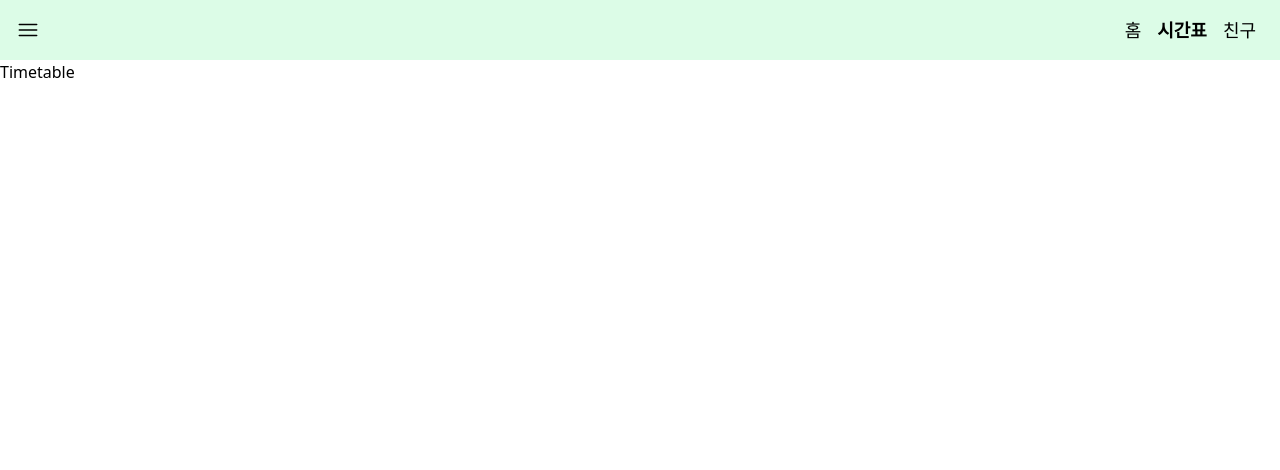
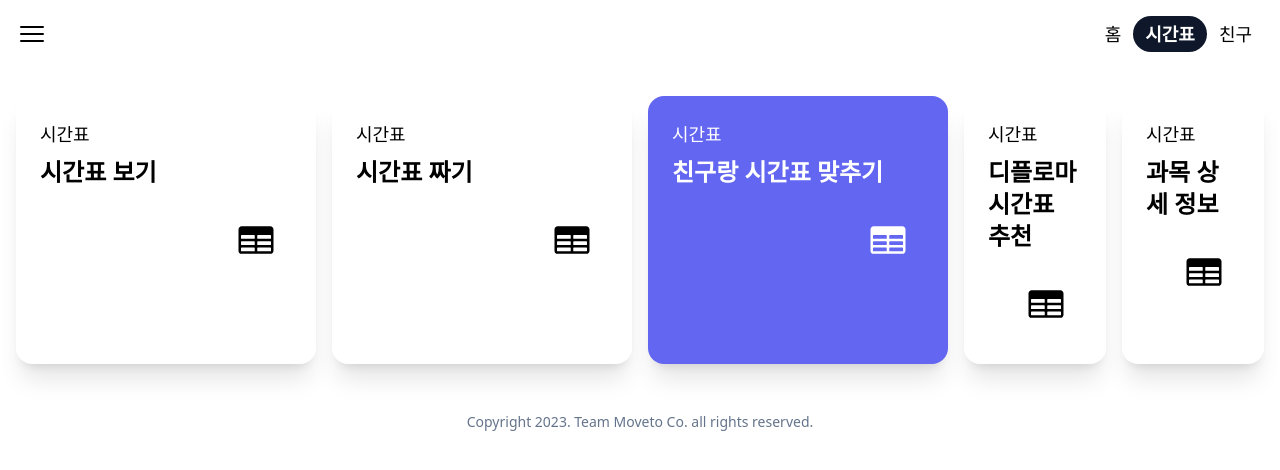
Before and after one commit to jhyunwoo/timble, a Next.js app: page /timetable in a window 1280 px wide. Shown: the top 470 px of the page. Built offline with nearby package versions, Linux system fonts and the light colour scheme.

Commit message:
almost finish home, timetable, friends UI

```diff
--- /dev/null
+++ b/components/Footer.js
@@ -0,0 +1,13 @@
+export default function Footer() {
+  return (
+    <div
+      className={
+        "flex justify-center items-center p-4 mt-4 w-full bottom-0 relative"
+      }
+    >
+      <div className={"text-slate-500 text-sm "}>
+        Copyright 2023. Team Moveto Co. all rights reserved.
+      </div>
+    </div>
+  )
+}
--- a/components/HeadBar.js
+++ b/components/HeadBar.js
@@ -1,30 +1,22 @@
 import Link from "next/link"
 import { useState } from "react"
+import { Bars3Icon, XMarkIcon } from "@heroicons/react/24/solid"
 
 export default function HeadBar(props) {
   const [menu, setMenu] = useState(false)
   return (
-    <div className={"bg-green-100 py-4"}>
+    <div className={" py-4 fixed top-0 w-full backdrop-blur-3xl"}>
       <div className={"flex justify-between px-4 items-center"}>
         <button onClick={() => setMenu(true)}>
-          <svg
-            xmlns="http://www.w3.org/2000/svg"
-            viewBox="0 0 24 24"
-            fill="currentColor"
-            className="w-6 h-6 scale-105"
-          >
-            <path
-              fillRule="evenodd"
-              d="M3 6.75A.75.75 0 013.75 6h16.5a.75.75 0 010 1.5H3.75A.75.75 0 013 6.75zM3 12a.75.75 0 01.75-.75h16.5a.75.75 0 010 1.5H3.75A.75.75 0 013 12zm0 5.25a.75.75 0 01.75-.75h16.5a.75.75 0 010 1.5H3.75a.75.75 0 01-.75-.75z"
-              clipRule="evenodd"
-            />
-          </svg>
+          <Bars3Icon className={"w-8 h-8"} />
         </button>
-        <div className={"flex"}>
+        <div className={"flex items-center"}>
           <Link href={"/lobby"}>
             <button
-              className={`mx-2 text-lg ${
-                props.page === "lobby" ? "font-semibold" : ""
+              className={` text-lg p-1 px-3 rounded-full ${
+                props.page === "lobby"
+                  ? "font-semibold bg-slate-900 text-white"
+                  : ""
               }`}
             >
               홈
@@ -32,8 +24,10 @@ export default function HeadBar(props) {
           </Link>
           <Link href={"timetable"}>
             <button
-              className={`mx-2 text-lg ${
-                props.page === "timetable" ? "font-semibold" : ""
+              className={` text-lg p-1 px-3 rounded-full ${
+                props.page === "timetable"
+                  ? "font-semibold bg-slate-900 text-white"
+                  : ""
               }`}
             >
               시간표
@@ -41,8 +35,10 @@ export default function HeadBar(props) {
           </Link>
           <Link href={"friends"}>
             <button
-              className={`mx-2 text-lg ${
-                props.page === "friends" ? "font-semibold" : ""
+              className={` text-lg p-1 px-3 rounded-full ${
+                props.page === "friends"
+                  ? "font-semibold bg-slate-900 text-white"
+                  : ""
               }`}
             >
               친구
@@ -57,18 +53,7 @@ export default function HeadBar(props) {
       >
         <div className={"bg-red-100 flex justify-between items-center p-4"}>
           <button onClick={() => setMenu(false)}>
-            <svg
-              xmlns="http://www.w3.org/2000/svg"
-              viewBox="0 0 24 24"
-              fill="currentColor"
-              className="w-6 h-6 scale-105"
-            >
-              <path
-                fillRule="evenodd"
-                d="M5.47 5.47a.75.75 0 011.06 0L12 10.94l5.47-5.47a.75.75 0 111.06 1.06L13.06 12l5.47 5.47a.75.75 0 11-1.06 1.06L12 13.06l-5.47 5.47a.75.75 0 01-1.06-1.06L10.94 12 5.47 6.53a.75.75 0 010-1.06z"
-                clipRule="evenodd"
-              />
-            </svg>
+            <XMarkIcon className={"w-8 h-8"} />
           </button>
         </div>
       </div>
--- a/components/LobbyCard.js
+++ b/components/LobbyCard.js
@@ -1,23 +1,28 @@
+import { TableCellsIcon, UserGroupIcon } from "@heroicons/react/24/solid"
 export default function LobbyCard(props) {
   return (
-    <div className={"bg-white p-6 rounded-xl shadow-xl flex flex-col"}>
-      <div>
-        <div className={"text-lg"}>{props.subtitle}</div>
-        <div className={"text-2xl font-semibold my-2"}>{props.title}</div>
+    <div
+      className={`p-6 rounded-2xl shadow-xl flex flex-col group/card transition duration-200 hover:shadow-2xl  ${
+        props.color ? props.color : "bg-white"
+      }`}
+    >
+      <div className={"flex flex-col"}>
+        <div className={"text-lg w-full "}>{props.subtitle}</div>
+        <div className={"text-2xl font-semibold my-2  w-full "}>
+          {props.title}
+        </div>
       </div>
-      <div className={"flex justify-end items-end mb-4 mr-4 mt-6"}>
-        <svg
-          xmlns="http://www.w3.org/2000/svg"
-          viewBox="0 0 24 24"
-          fill="currentColor"
-          className="w-14 h-14"
-        >
-          <path
-            fillRule="evenodd"
-            d="M1.5 5.625c0-1.036.84-1.875 1.875-1.875h17.25c1.035 0 1.875.84 1.875 1.875v12.75c0 1.035-.84 1.875-1.875 1.875H3.375A1.875 1.875 0 011.5 18.375V5.625zM21 9.375A.375.375 0 0020.625 9h-7.5a.375.375 0 00-.375.375v1.5c0 .207.168.375.375.375h7.5a.375.375 0 00.375-.375v-1.5zm0 3.75a.375.375 0 00-.375-.375h-7.5a.375.375 0 00-.375.375v1.5c0 .207.168.375.375.375h7.5a.375.375 0 00.375-.375v-1.5zm0 3.75a.375.375 0 00-.375-.375h-7.5a.375.375 0 00-.375.375v1.5c0 .207.168.375.375.375h7.5a.375.375 0 00.375-.375v-1.5zM10.875 18.75a.375.375 0 00.375-.375v-1.5a.375.375 0 00-.375-.375h-7.5a.375.375 0 00-.375.375v1.5c0 .207.168.375.375.375h7.5zM3.375 15h7.5a.375.375 0 00.375-.375v-1.5a.375.375 0 00-.375-.375h-7.5a.375.375 0 00-.375.375v1.5c0 .207.168.375.375.375zm0-3.75h7.5a.375.375 0 00.375-.375v-1.5A.375.375 0 0010.875 9h-7.5A.375.375 0 003 9.375v1.5c0 .207.168.375.375.375z"
-            clipRule="evenodd"
-          />
-        </svg>
+      <div className={"flex justify-end items-end mb-4 mr-4 mt-6 "}>
+        {props.subtitle === "시간표" ? (
+          <TableCellsIcon className={"w-10 h-10"} />
+        ) : (
+          ""
+        )}
+        {props.subtitle === "친구" ? (
+          <UserGroupIcon className={"w-10 h-10"} />
+        ) : (
+          ""
+        )}
       </div>
     </div>
   )
--- a/package.json
+++ b/package.json
@@ -9,6 +9,7 @@
     "lint": "next lint"
   },
   "dependencies": {
+    "@heroicons/react": "^2.0.13",
     "@next-auth/prisma-adapter": "^1.0.5",
     "@next/font": "13.1.1",
     "@prisma/client": "^4.8.0",
--- a/pages/friends/index.js
+++ b/pages/friends/index.js
@@ -1,10 +1,26 @@
 import HeadBar from "../../components/HeadBar"
-
+import Footer from "../../components/Footer"
+import LobbyCard from "../../components/LobbyCard"
 export default function friends() {
   return (
-    <div>
+    <div className={"pt-20"}>
       <HeadBar page={"friends"} />
-      <div>Friends</div>
+      <div
+        className={
+          "grid grid-cols-1 gap-4 p-4 sm:grid-cols-2 lg:grid-cols-3 xl:grid-cols-4"
+        }
+      >
+        <LobbyCard subtitle={"친구"} title={"친구 목록"} />
+        <LobbyCard subtitle={"친구"} title={"친구 추가"} />
+        <LobbyCard
+          subtitle={"시간표"}
+          title={"친구랑 시간표 맞추기"}
+          color={"bg-amber-400 text-white"}
+        />
+        <LobbyCard subtitle={"친구"} title={"내 정보"} />
+      </div>
+
+      <Footer />
     </div>
   )
 }
--- a/pages/lobby.js
+++ b/pages/lobby.js
@@ -5,6 +5,7 @@ import axios from "axios"
 
 import HeadBar from "../components/HeadBar"
 import LobbyCard from "../components/LobbyCard"
+import Footer from "../components/Footer"
 
 export default function Lobby() {
   // router 설정
@@ -52,19 +53,24 @@ export default function Lobby() {
 
   if (session) {
     return (
-      <div className={"w-full min-h-screen bg-green-50"}>
+      <div className={"w-full min-h-screen bg-slate-50"}>
         <HeadBar page={"lobby"} />
-        <div className={"grid grid-cols-1 gap-4 p-4"}>
-          <LobbyCard title={"2학년 2학기 시간표"} subtitle={"시간표"} />
-          <LobbyCard title={"2학년 2학기 시간표"} subtitle={"시간표"} />
-          <LobbyCard title={"2학년 2학기 시간표"} subtitle={"시간표"} />
-          <LobbyCard title={"2학년 2학기 시간표"} subtitle={"시간표"} />
-          <LobbyCard title={"2학년 2학기 시간표"} subtitle={"시간표"} />
-          <LobbyCard title={"2학년 2학기 시간표"} subtitle={"시간표"} />
-          <LobbyCard title={"2학년 2학기 시간표"} subtitle={"시간표"} />
-          <LobbyCard title={"2학년 2학기 시간표"} subtitle={"시간표"} />
-          <LobbyCard title={"2학년 2학기 시간표"} subtitle={"시간표"} />
+        <div
+          className={
+            "grid grid-cols-1 gap-4 p-4 sm:grid-cols-2 lg:grid-cols-3 xl:grid-cols-4 pt-20"
+          }
+        >
+          <LobbyCard title={"시간표 구성하기"} subtitle={"시간표"} />
+          <LobbyCard
+            title={"친구랑 시간표 맞추기"}
+            subtitle={"친구"}
+            color={"bg-emerald-500 text-white"}
+          />
+          <LobbyCard title={"디플로마 시간표 추천"} subtitle={"시간표"} />
+          <LobbyCard title={"과목 정보"} subtitle={"시간표"} />
+          <LobbyCard title={"친구 추가"} subtitle={"친구"} />
         </div>
+        <Footer />
       </div>
     )
   } else {
--- a/pages/timetable/index.js
+++ b/pages/timetable/index.js
@@ -1,10 +1,29 @@
 import HeadBar from "../../components/HeadBar"
-
+import Footer from "../../components/Footer"
+import LobbyCard from "../../components/LobbyCard"
 export default function timetable() {
   return (
-    <div>
+    <div className={"pt-20"}>
       <HeadBar page={"timetable"} />
-      <div>Timetable</div>
+      <div
+        className={
+          "grid grid-cols-1 gap-4 p-4 sm:grid-cols-2 lg:grid-cols-3 xl:grid-cols-4"
+        }
+      >
+        <LobbyCard subtitle={"시간표"} title={"시간표 보기"} />
+        <LobbyCard subtitle={"시간표"} title={"시간표 짜기"} />
+
+        <LobbyCard
+          subtitle={"시간표"}
+          title={"친구랑 시간표 맞추기"}
+          color={"bg-indigo-500 text-white"}
+        />
+        <div className={"grid grid-cols-2 gap-4"}>
+          <LobbyCard subtitle={"시간표"} title={"디플로마 시간표 추천"} />
+          <LobbyCard subtitle={"시간표"} title={"과목 상세 정보"} />
+        </div>
+      </div>
+      <Footer />
     </div>
   )
 }
```
Also changed, not shown: 1 other file (tests, documents, lock files or other folders).
